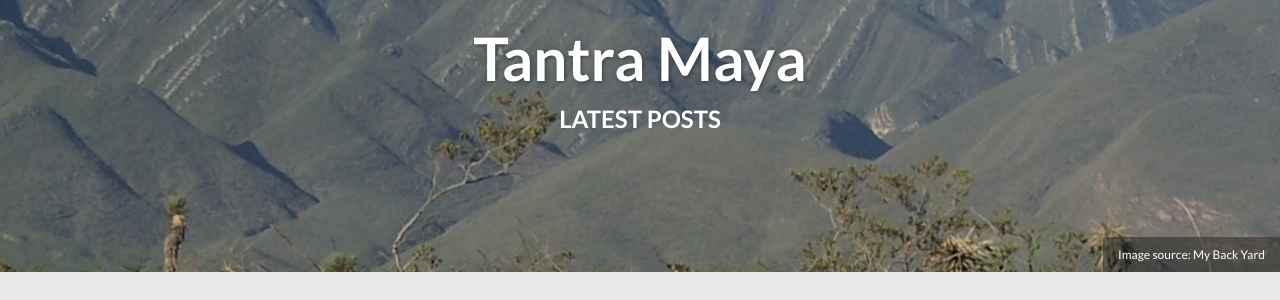
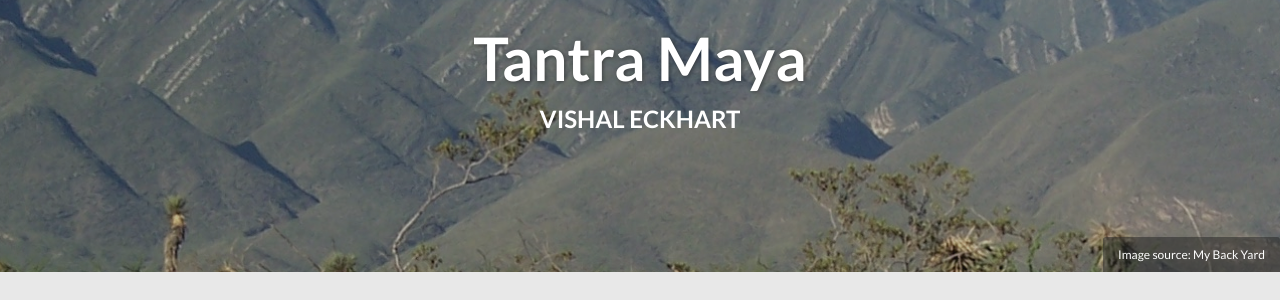
Before and after one commit to anandamurtiidiscursos/anandamurtiidiscursos.github.io, a Jekyll site: the page built from index.html, in a window 1280 px wide and 900 px high. Shown: the part 128-428 px from the top of the window. Built offline with Jekyll 4.4.1, drawn with Linux system fonts in a browser that asks for light colours; nearby versions of some CDN libraries; the list of posts is cut into pages by our own code.

Commit message:
Updated index.html

```diff
--- a/index.html
+++ b/index.html
@@ -1,14 +1,21 @@
 ---
-layout: post-index
-title: Latest Posts
-description: "Tantra Maya Blog"
-tags: [Jekyll, theme, themes, responsive, blog, modern]
+layout: "post-index"
+title: Vishal Eckhart
+description: Tantra Maya Blog
+tags:
+  - Jekyll
+  - theme
+  - themes
+  - responsive
+  - blog
+  - modern
 comments: false
 image:
-  feature: abstract-1.jpg
+  feature: "abstract-1.jpg"
   credit: My Back Yard
-  #creditlink: http://www.dargadgetz.com/ios-7-abstract-wallpaper-pack-for-iphone-5-and-ipod-touch-retina/
+published: true
 ---
+
 
 {% for post in paginator.posts %}
 <article class="hentry">
```
